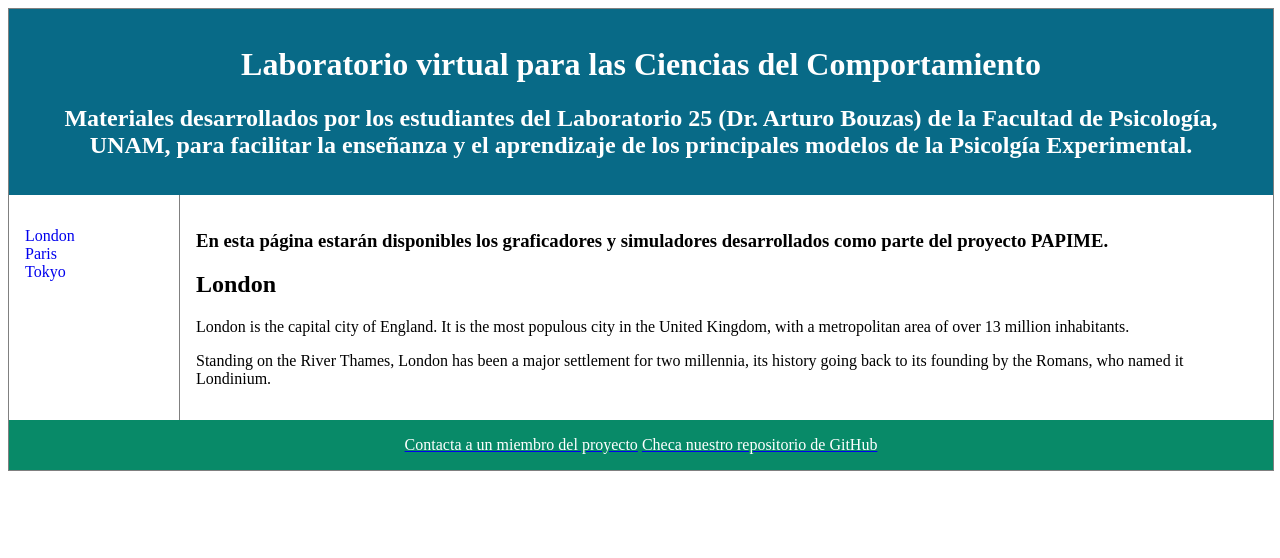
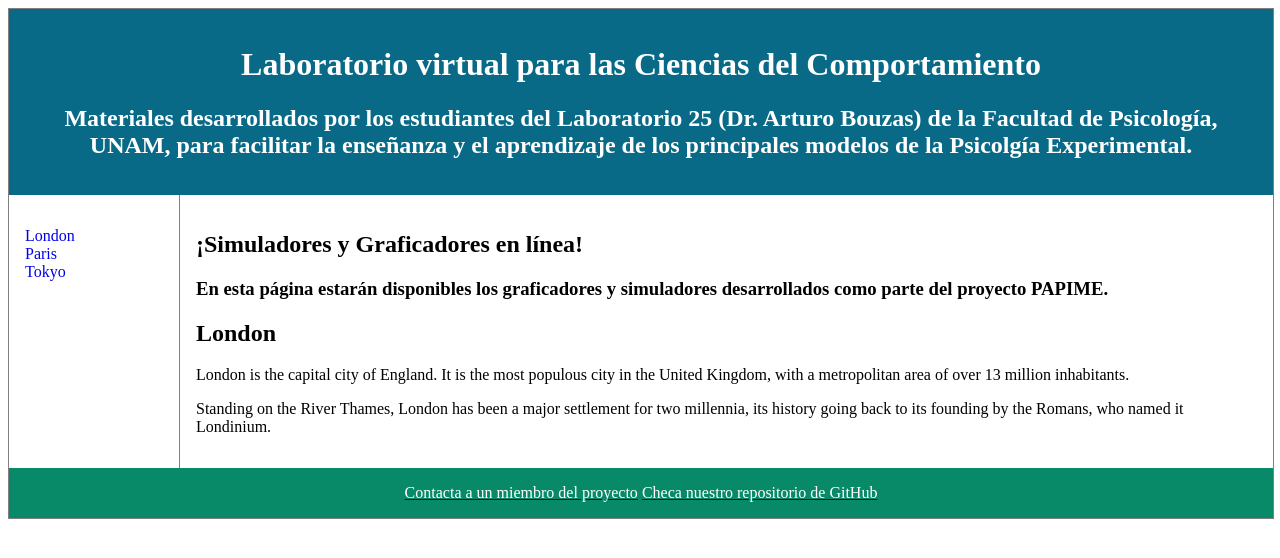
Before and after one commit to BouzasLab25/bouzaslab25.github.io, a Jekyll site: the page built from aboutPAPIME/index.html, in a window 1280 px wide. Shown: the top 558 px of the page. Built offline with Jekyll 4.4.1, drawn with Linux system fonts in a browser that asks for light colours.

Commit message:
Update index.html

```diff
--- a/aboutPAPIME/index.html
+++ b/aboutPAPIME/index.html
@@ -2,7 +2,7 @@
 layout: papime
 title: Apps
 ---
-
+	  <h1>¡Simuladores y Graficadores en línea! </h1>
 <div class="blurb">
 
 	<h3>En esta página estarán disponibles los graficadores y simuladores desarrollados como parte del proyecto PAPIME.</h3>
```
